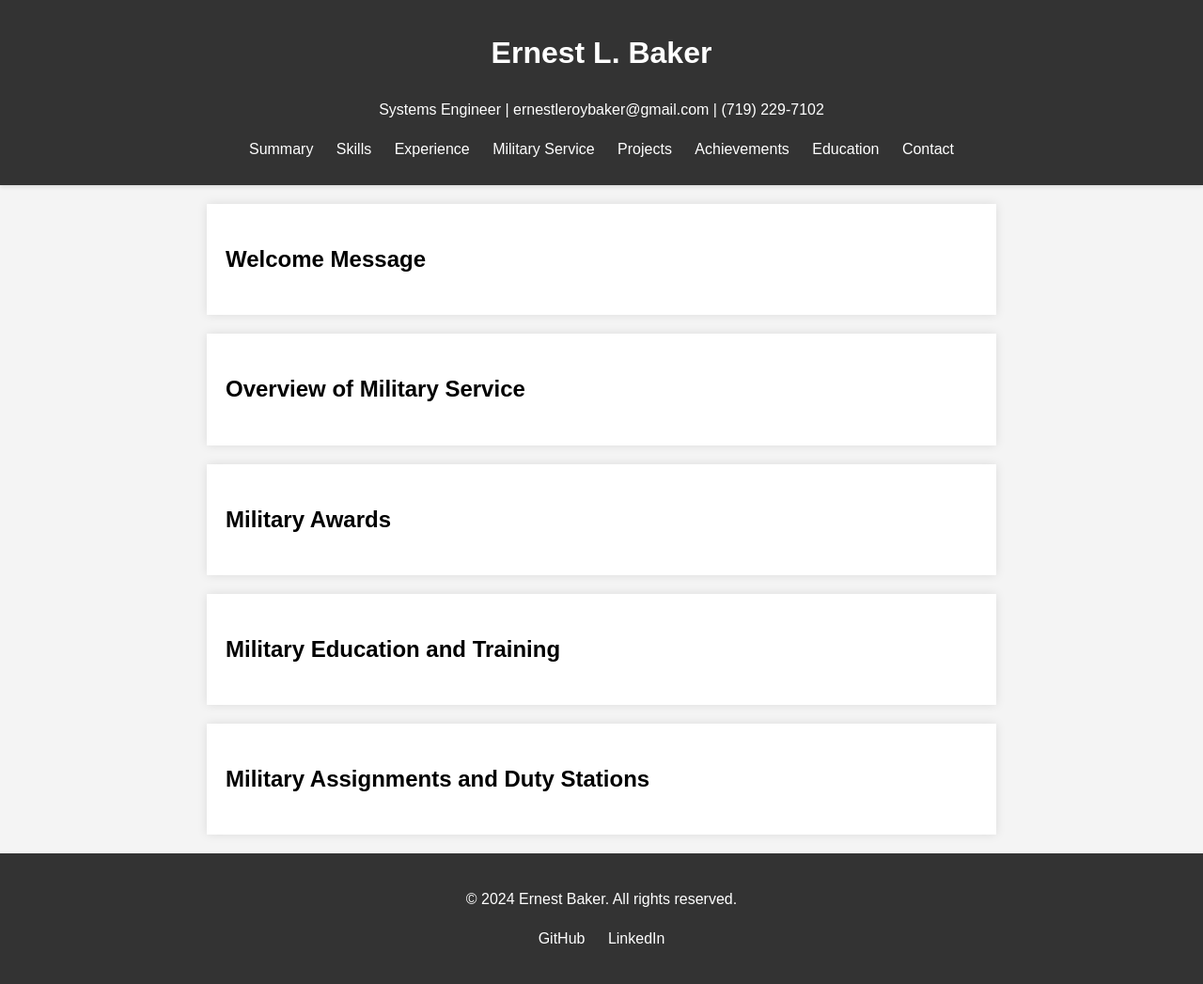
After one commit to crow50/ernest-portfolio, a Flask app: page /military-service in a window 1280 px wide. The commit adds this page. Shown: the whole page at 94% size. Run offline with Flask 3, Linux system fonts and the light colour scheme.

Commit message:
Miltary Service Dedicated Page Began working on dedicated page for military service.

```diff
--- a/app.py
+++ b/app.py
@@ -91,6 +91,10 @@ def about():
 def portfolio():
     return render_template('portfolio.html', projects=projects)
 
+@app.route('/military-service')
+def military_service():
+    return render_template('military_service.html')
+
 @app.route('/contact')
 def contact():
     return render_template('contact.html')
--- a/src/templates/base.html
+++ b/src/templates/base.html
@@ -48,6 +48,7 @@
                 <li><a href="{{ url_for('home') }}">Summary</a></li>
                 <li><a href="{{ url_for('about') }}#skills">Skills</a></li>
                 <li><a href="{{ url_for('about') }}#experience">Experience</a></li>
+                <li><a href="{{ url_for('military_service') }}">Military Service</a></li>
                 <li><a href="{{ url_for('portfolio') }}">Projects</a></li>
                 <li><a href="{{ url_for('about') }}#achievements">Achievements</a></li>
                 <li><a href="{{ url_for('about') }}#education">Education</a></li>
--- /dev/null
+++ b/src/templates/military_service.html
@@ -0,0 +1,37 @@
+{% extends "base.html" %}
+{% block title %}Ernest Baker - Military Service{% endblock %}
+
+{% block content %}
+
+    <section id="military_service.welcome">
+        <h2>Welcome Message</h2>
+        <!--Military Image-->
+        <!--Seconda Nav Bar-->
+    </section>
+
+    <section id="military_service.overview">
+        <h2>Overview of Military Service</h2>
+        <!--Display rank, branch, enlistment and separation dates, total active service time, and places served-->
+        <!--timeline or journey map that visually represents military career progression-->
+    </section>
+
+    <section id="military_service.awards">
+        <h2>Military Awards</h2>
+        <!--Showcase decorations, medals, badges, and campaign ribbons-->
+        <!--Each award should have an individual card with a brief description, the criteria for earning it, and possibly an image of the medal/ribbon-->
+        <!--A photo gallery or carousel to visually display the medals and ribbons-->
+    </section>
+
+    <section class="military_service" id="education">
+        <h2>Military Education and Training</h2>
+        <!--List completed military courses and special training-->
+    </section>
+
+    <section id="military_service.assignments">
+        <h2>Military Assignments and Duty Stations</h2>
+        <!--Highlight key assignments, such as deployments. Use maps for duty stations, etc.-->
+    </section>
+
+
+
+{% endblock %}
--- a/src/templates/portfolio.html
+++ b/src/templates/portfolio.html
@@ -38,7 +38,7 @@
 
         <div class="project-item">
             <h3>HomeLab Infrastructure Upgrade</h3>
-            <p>Objective**: Upgrade hardware, enhance networking, and transition to Infrastructure as Code</p>
+            <p>Objective: Upgrade hardware, enhance networking, and transition to Infrastructure as Code</p>
             <ul>
                 <li>Upgraded from Dell R710 to Dell R730</li>
                 <li>Implemented advanced VLANs and 10GBit networking</li>
```
Also changed, not shown: docs/CHANGELOG.md.
